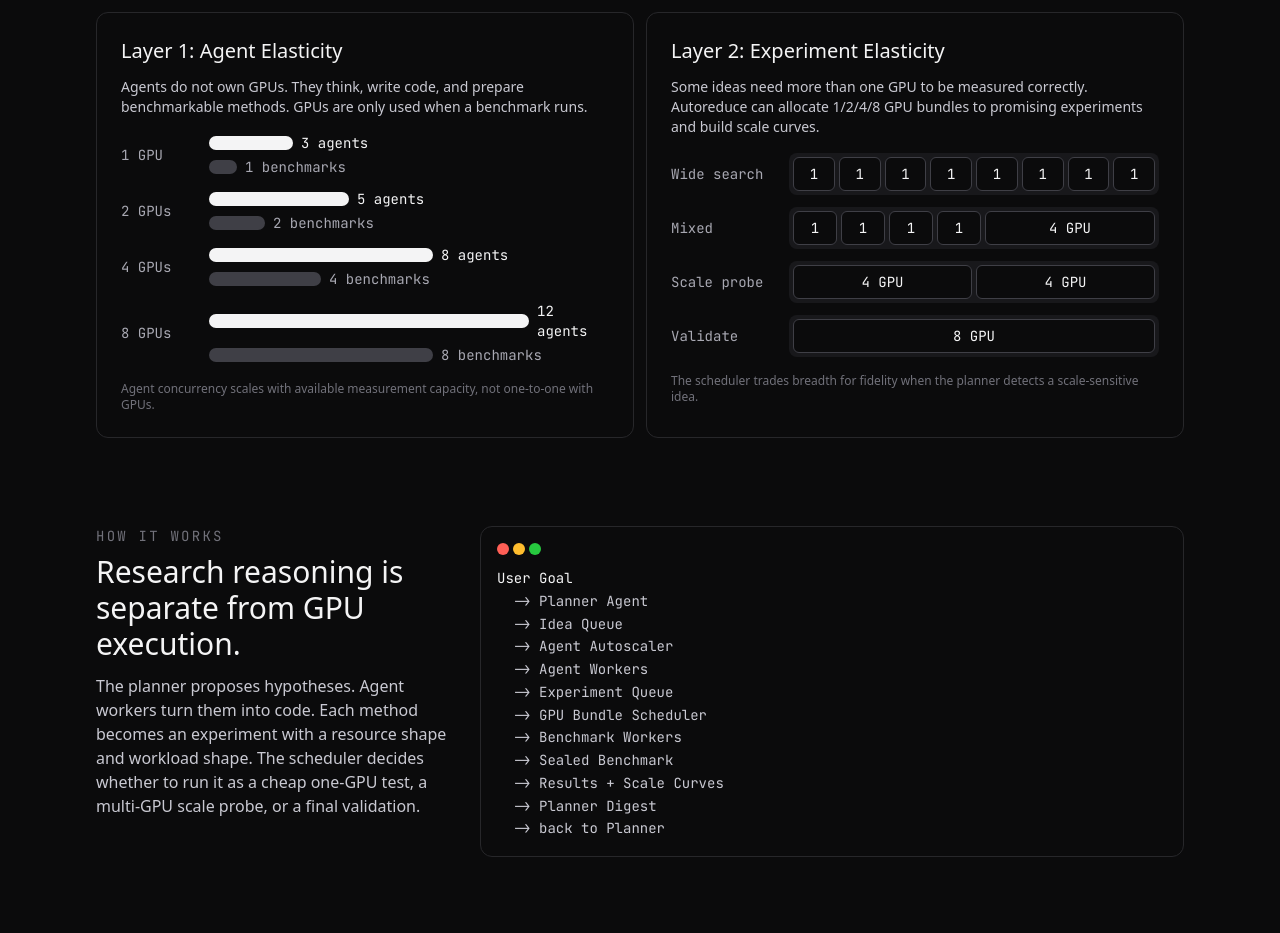
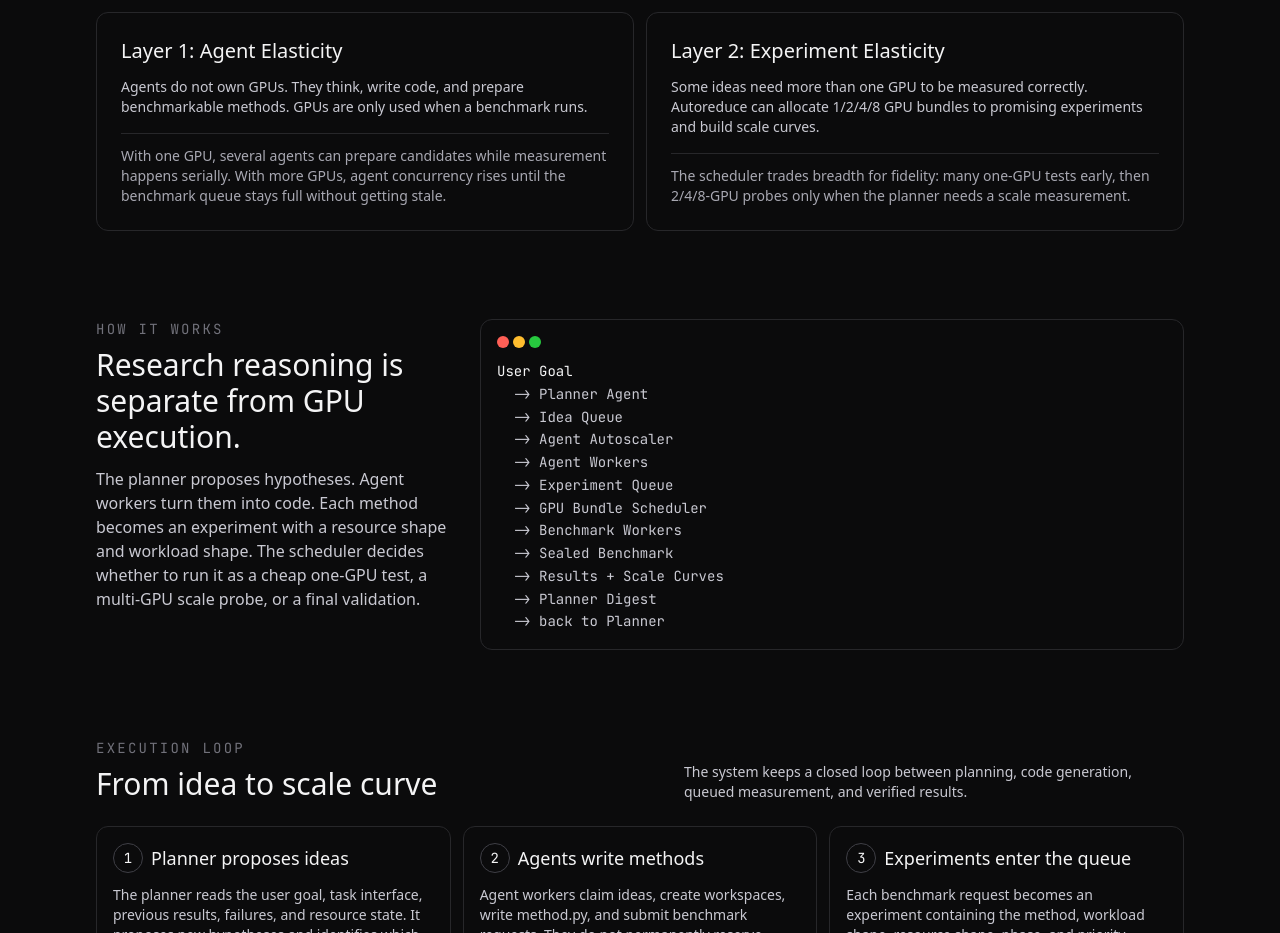
Before and after one commit to vishruthb/autoreduce, a Next.js app in the folder web/: page /how-it-works in a window 1280 px wide. Shown: the part 860-1793 px from the top of the page. Built offline with nearby package versions, Linux system fonts and the light colour scheme.

Commit message:
Reduce docs page repetition

```diff
--- a/web/app/how-it-works/page.tsx
+++ b/web/app/how-it-works/page.tsx
@@ -366,12 +366,10 @@ export default function DocsPage() {
                 Agents do not own GPUs. They think, write code, and prepare benchmarkable methods.
                 GPUs are only used when a benchmark runs.
               </p>
-              <div className="mt-lg">
-                <AgentElasticityChart />
-              </div>
-              <p className="mt-lg text-caption-sm text-mute">
-                Agent concurrency scales with available measurement capacity, not one-to-one with
-                GPUs.
+              <p className="mt-lg border-t border-hairline pt-md text-body-sm text-charcoal">
+                With one GPU, several agents can prepare candidates while measurement happens
+                serially. With more GPUs, agent concurrency rises until the benchmark queue stays
+                full without getting stale.
               </p>
             </article>
 
@@ -381,12 +379,9 @@ export default function DocsPage() {
                 Some ideas need more than one GPU to be measured correctly. Autoreduce can allocate
                 1/2/4/8 GPU bundles to promising experiments and build scale curves.
               </p>
-              <div className="mt-lg">
-                <AllocationVisual />
-              </div>
-              <p className="mt-lg text-caption-sm text-mute">
-                The scheduler trades breadth for fidelity when the planner detects a scale-sensitive
-                idea.
+              <p className="mt-lg border-t border-hairline pt-md text-body-sm text-charcoal">
+                The scheduler trades breadth for fidelity: many one-GPU tests early, then 2/4/8-GPU
+                probes only when the planner needs a scale measurement.
               </p>
             </article>
           </div>
```
